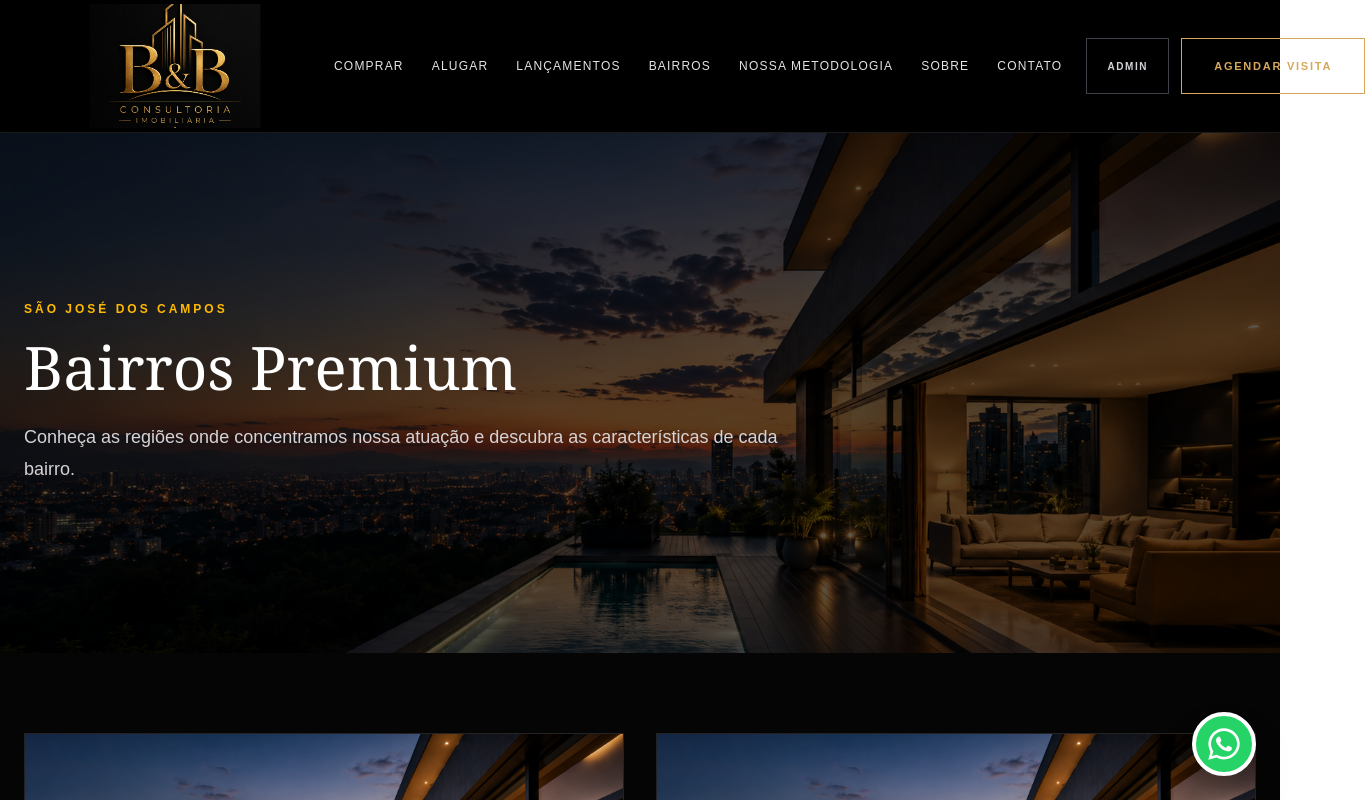
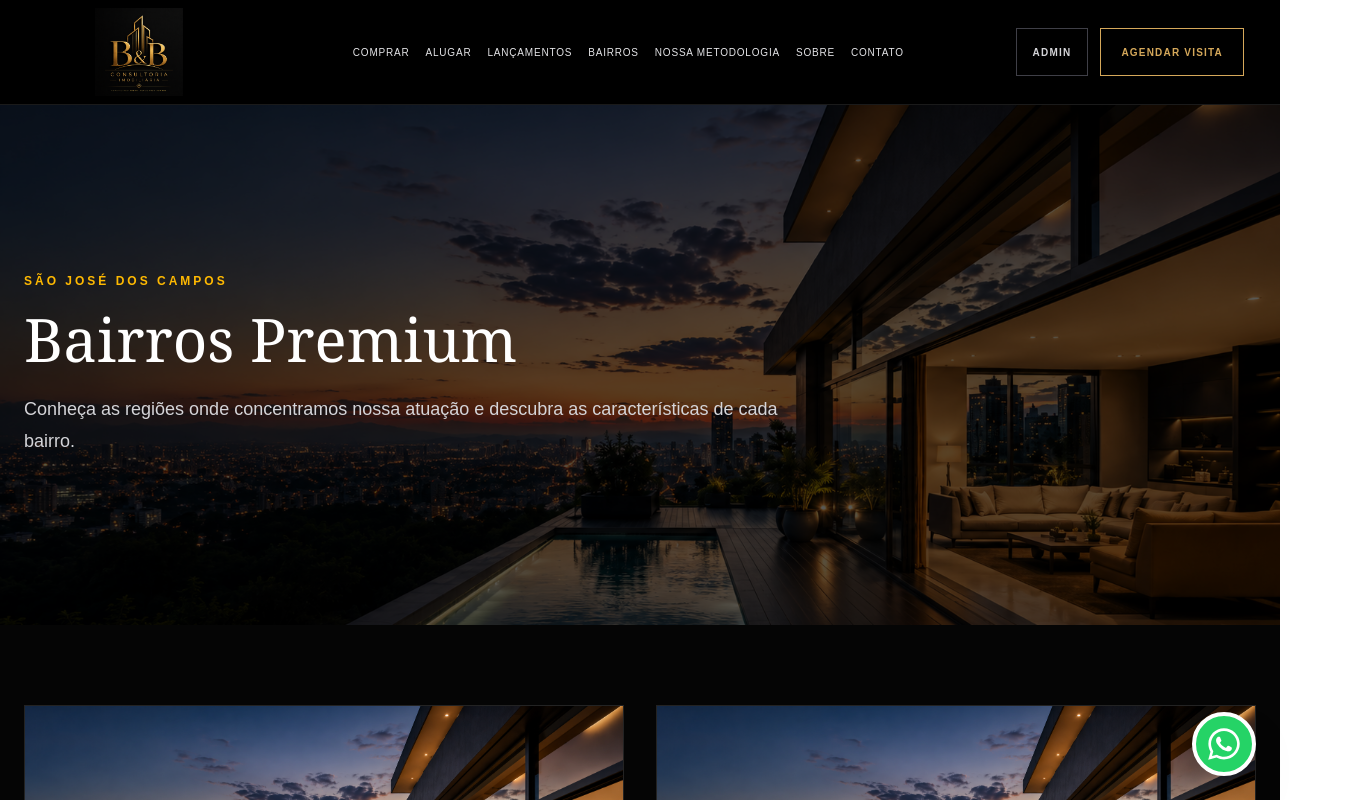
Before and after one commit to altamirbonilhajunior2-prog/bbconsultoriaimobiliaria-premium, a Next.js app: page /bairros in a window 1280 px wide. Shown: the top 800 px of the page, 1365 px wide, since content can reach past the window. Built offline with nearby package versions, Linux system fonts and the light colour scheme.

Commit message:
fix: realinha header e mantem agendamento

```diff
--- a/app/components/Header.tsx
+++ b/app/components/Header.tsx
@@ -4,7 +4,7 @@ import Link from "next/link";
 const navigation = [
   { label: "Comprar", href: "/comprar" },
   { label: "Alugar", href: "/alugar" },
-  { label: "Lançamentos", href: "/lancamentos" },
+  { label: "Lan\u00E7amentos", href: "/lancamentos" },
   { label: "Bairros", href: "/bairros" },
   { label: "Nossa metodologia", href: "/consultoria" },
   { label: "Sobre", href: "/quem-somos" },
@@ -20,38 +20,38 @@ export default function Header({
 }: HeaderProps) {
   return (
     <header className="sticky top-0 z-50 w-full border-b border-white/10 bg-black/90 backdrop-blur-xl">
-      <div className="mx-auto flex h-[132px] max-w-[1720px] items-center gap-6 px-6 lg:px-8 xl:px-10">
+      <div className="mx-auto flex h-[104px] w-full max-w-[1720px] items-center gap-3 px-4 sm:gap-4 sm:px-6 lg:gap-5 lg:px-7 xl:px-9 2xl:px-10">
         <Link
           href="/"
-          aria-label="B&B Consultoria Imobiliária"
-          className="relative block h-[124px] w-[270px] shrink-0 overflow-hidden"
+          aria-label="B&B Consultoria Imobili\u00E1ria"
+          className="relative block h-[88px] w-[165px] shrink-0 overflow-hidden sm:w-[185px] lg:w-[195px] xl:w-[205px]"
         >
           <Image
             src="/logo-bb.png"
-            alt="B&B Consultoria Imobiliária"
+            alt="B&B Consultoria Imobili\u00E1ria"
             fill
             priority
-            sizes="270px"
-            className="scale-[1.38] object-contain object-center transition-transform duration-300 hover:scale-[1.43]"
+            sizes="205px"
+            className="object-contain object-center transition-transform duration-300 hover:scale-[1.03]"
           />
         </Link>
 
-        <nav className="hidden flex-1 items-center justify-center gap-5 lg:flex xl:gap-7">
+        <nav className="hidden min-w-0 flex-1 items-center justify-center gap-3 lg:flex xl:gap-4 2xl:gap-5">
           {navigation.map((item) => (
             <Link
               key={item.href}
               href={item.href}
-              className="relative whitespace-nowrap py-3 text-[11px] font-medium uppercase tracking-[0.10em] text-zinc-200 transition after:absolute after:bottom-1 after:left-0 after:h-px after:w-0 after:bg-[#D5A85A] after:transition-all hover:text-[#D5A85A] hover:after:w-full xl:text-[12px]"
+              className="relative whitespace-nowrap py-3 text-[9px] font-medium uppercase tracking-[0.07em] text-zinc-200 transition after:absolute after:bottom-1 after:left-0 after:h-px after:w-0 after:bg-[#D5A85A] after:transition-all hover:text-[#D5A85A] hover:after:w-full xl:text-[10px] xl:tracking-[0.08em] 2xl:text-[11px]"
             >
               {item.label}
             </Link>
           ))}
         </nav>
 
-        <div className="flex items-center gap-3">
+        <div className="ml-auto flex shrink-0 items-center gap-2 xl:gap-3">
           <Link
             href="/admin"
-            className="inline-flex h-14 items-center justify-center border border-zinc-700 px-5 text-[10px] font-semibold uppercase tracking-[0.16em] text-zinc-300 transition hover:border-[#D5A85A] hover:text-[#D5A85A]"
+            className="inline-flex h-12 items-center justify-center border border-zinc-700 px-3 text-[9px] font-semibold uppercase tracking-[0.12em] text-zinc-300 transition hover:border-[#D5A85A] hover:text-[#D5A85A] xl:px-4 xl:text-[10px]"
           >
             Admin
           </Link>
@@ -59,8 +59,8 @@ export default function Header({
           {!hideScheduleButton && (
             <Link
               href="/agendar-visita"
-              aria-label="Abrir questionário para agendar uma visita"
-              className="inline-flex h-14 shrink-0 items-center justify-center border border-[#D5A85A] px-6 text-center text-[10px] font-semibold uppercase tracking-[0.16em] text-[#D5A85A] transition-all duration-300 hover:bg-[#D5A85A] hover:text-black xl:px-8 xl:text-[11px]"
+              aria-label="Abrir question\u00E1rio para agendar uma visita"
+              className="inline-flex h-12 shrink-0 items-center justify-center whitespace-nowrap border border-[#D5A85A] px-4 text-center text-[9px] font-semibold uppercase tracking-[0.12em] text-[#D5A85A] transition-all duration-300 hover:bg-[#D5A85A] hover:text-black xl:px-5 xl:text-[10px] 2xl:px-6"
             >
               Agendar visita
             </Link>
```
